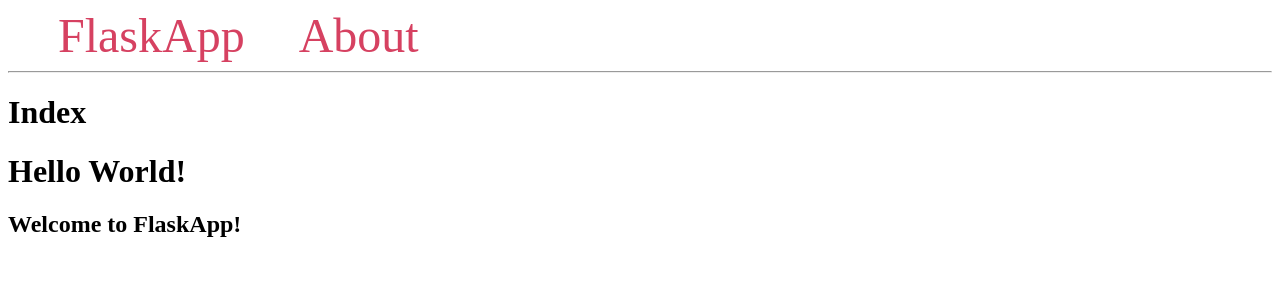
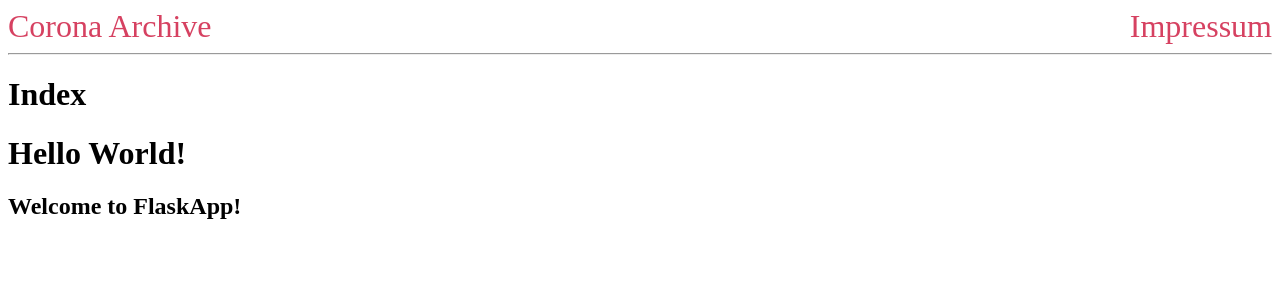
Before and after one commit to jonabako/Corona-Archive-Project, a Flask app: page / in a window 1280 px wide. Shown: the top 300 px of the page. Run offline with Flask 2, Linux system fonts and the light colour scheme.

Commit message:
advanced on template creation

```diff
--- a/app.py
+++ b/app.py
@@ -1,10 +1,14 @@
-from flask import Flask, render_template
+from flask import Flask, render_template, redirect, url_for , request
 
 app = Flask(__name__)
 
 @app.route('/')
-def index():
+def landing():
     return render_template('index.html')
 
+@app.route('/impressum')
+def impressum():
+    return render_template('imprint.html')
+
 if __name__ == "__main__":
-    app.run()
+    app.run(debug = True)
--- a/templates/base.html
+++ b/templates/base.html
@@ -1,25 +1,26 @@
 <!DOCTYPE html>
 <html lang="en">
   <head>
-    <meta charset="UTF-8">
+    <meta charset="UTF-8" />
     <title>{% block title %} {% endblock %}</title>
     <style>
-        nav a {
+    a {
         color: #d64161;
-            font-size: 3em;
-            margin-left: 50px;
+        font-size: 2em;
         text-decoration: none;
+      }
+      #HASH {
+        display: flex;
+        justify-content: space-between;
       }
     </style>
   </head>
   <body>
-    <nav>
-        <a href="#">FlaskApp</a>
-        <a href="#">About</a>
-    </nav>
-    <hr>
-    <div class="content">
-        {% block content %} {% endblock %}
+      <div id="HASH">
+        <span><a href="{{ url_for('landing') }}" style="display: inline;">Corona Archive </a></span>
+        <span><a href="{{ url_for('impressum') }}" style="display: inline;">Impressum</a></span>
       </div>
+    <hr />
+    <div class="content">{% block content %} {% endblock %}</div>
   </body>
 </html>
```
Also changed, not shown: templates/imprint.html (added, +15 -0 lines). Lines whose indentation alone changed are shown as unchanged.
